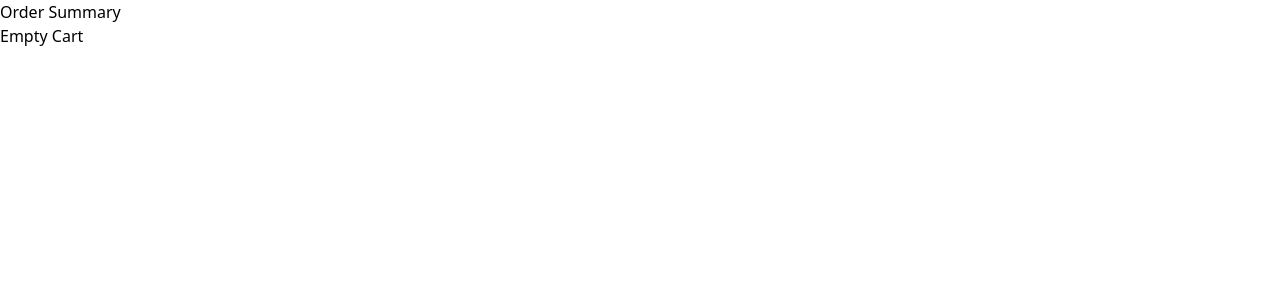
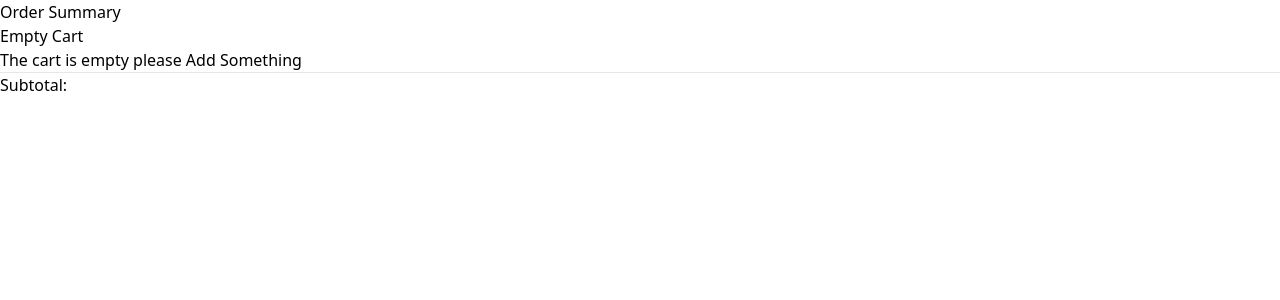
Before and after one commit to Divyanshu422/Learning, a React (Vite) app in the folder React_Project/NamasteReact/Lecture4/: page /cart in a window 1280 px wide. Shown: the top 300 px of the page. Built offline with nearby package versions, Linux system fonts and the light colour scheme.

Commit message:
2 hours completed

```diff
--- a/React_Project/NamasteReact/Lecture4/src/components/Cart.js
+++ b/React_Project/NamasteReact/Lecture4/src/components/Cart.js
@@ -3,7 +3,7 @@ import { useDispatch, useSelector } from "react-redux";
 import { clearItem } from "../Redux/cartSlice";
 function Cart() {
   const itemList = useSelector((store) => store.cart.items);
-  //   console.log("The list includes", itemList);
+  console.log("The list includes", itemList);
   const dispatch = useDispatch();
   let imageId =
     "https://media-assets.swiggy.com/swiggy/image/upload/fl_lossy,f_auto,q_auto,w_660/";
@@ -19,6 +19,7 @@ function Cart() {
       >
         Empty Cart
       </button>
+      {itemList.length === 0 && <h1>The cart is empty please Add Something</h1>}
 
       <div className="w-8/12 flex flex-col gap-6">
         {itemList.map((item, index) => {
@@ -27,7 +28,7 @@ function Cart() {
               key={index}
               className="flex justify-between items-center bg-white shadow-lg rounded-lg p-4 transition duration-300 ease-in-out transform hover:scale-105"
             >
-              <p className="text-5xl font-semibold text-gray-700 w-7/12">
+              <p className="text-2xl font-semibold text-gray-700 w-7/12">
                 {item?.card?.info?.name}
               </p>
 
@@ -42,6 +43,12 @@ function Cart() {
           );
         })}
       </div>
+      <hr></hr>
+      <div className="py-3 text-xl">Subtotal:
+        {
+
+        }
+      </div>
     </div>
   );
 }
```
